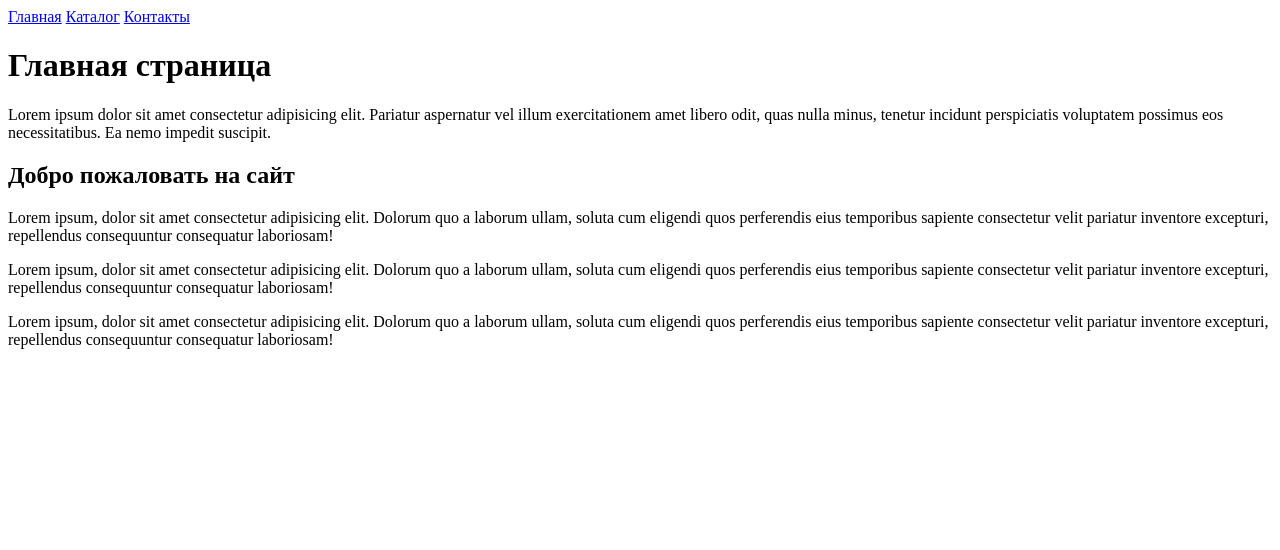
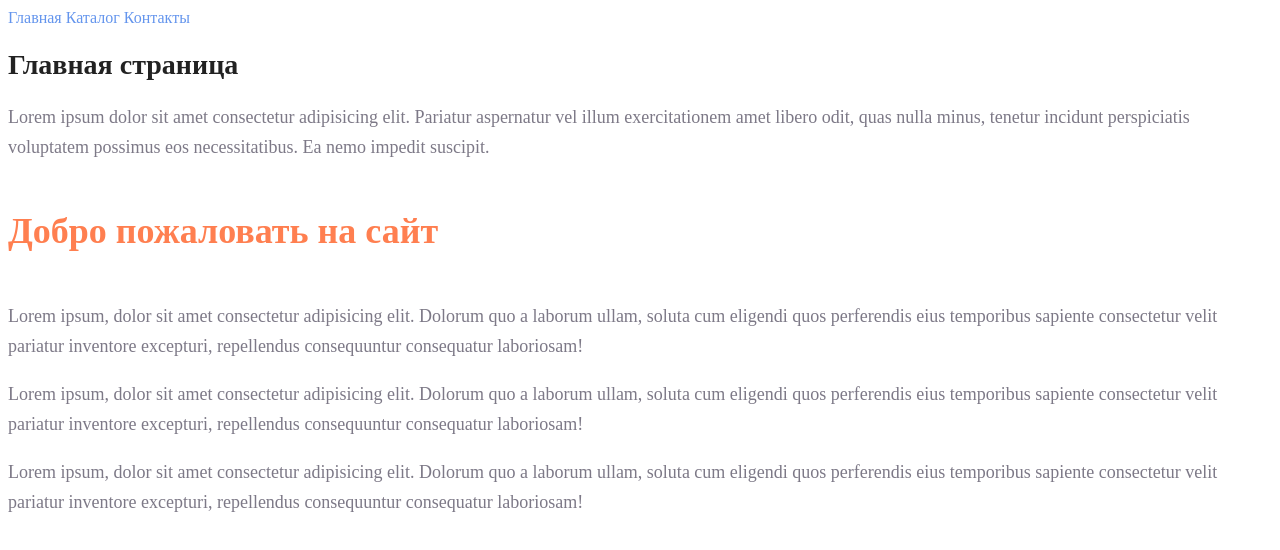
Before and after one commit to 1Khvan/HTML_CSS, a plain HTML site: page Personal_website/index.html in a window 1280 px wide. Drawn offline with Linux system fonts and the light colour scheme.

Commit message:
Lesson4.Seminar.CSS

```diff
--- a/Personal_website/index.html
+++ b/Personal_website/index.html
@@ -4,18 +4,19 @@
     <meta charset="UTF-8">
     <meta name="viewport" content="width=device-width, initial-scale=1.0">
     <title>Главная страница</title>
+    <link rel="stylesheet" href="style.css">
 </head>
 <body>
-    <a href="index.html">Главная</a>
-    <a href="../Personal_website/catalog/catalog.html">Каталог</a>
-    <a href="contacts.html">Контакты</a>
-    <h1>Главная страница</h1>
-    <p>Lorem ipsum dolor sit amet consectetur adipisicing elit. Pariatur aspernatur vel illum exercitationem amet libero odit, quas nulla minus, tenetur incidunt perspiciatis voluptatem possimus eos necessitatibus. Ea nemo impedit suscipit.
+    <a class="menu" href="index.html">Главная</a>
+    <a class="menu" href="../Personal_website/catalog/catalog.html">Каталог</a>
+    <a class="menu" href="contacts.html">Контакты</a>
+    <h1 class="tytle">Главная страница</h1>
+    <p class="text">Lorem ipsum dolor sit amet consectetur adipisicing elit. Pariatur aspernatur vel illum exercitationem amet libero odit, quas nulla minus, tenetur incidunt perspiciatis voluptatem possimus eos necessitatibus. Ea nemo impedit suscipit.
 
     </p>
-    <h2>Добро пожаловать на сайт</h2>
-    <p>Lorem ipsum, dolor sit amet consectetur adipisicing elit. Dolorum quo a laborum ullam, soluta cum eligendi quos perferendis eius temporibus sapiente consectetur velit pariatur inventore excepturi, repellendus consequuntur consequatur laboriosam!</p>
-    <p>Lorem ipsum, dolor sit amet consectetur adipisicing elit. Dolorum quo a laborum ullam, soluta cum eligendi quos perferendis eius temporibus sapiente consectetur velit pariatur inventore excepturi, repellendus consequuntur consequatur laboriosam!</p>
-    <p>Lorem ipsum, dolor sit amet consectetur adipisicing elit. Dolorum quo a laborum ullam, soluta cum eligendi quos perferendis eius temporibus sapiente consectetur velit pariatur inventore excepturi, repellendus consequuntur consequatur laboriosam!</p>
+    <h2 class="subtytle">Добро пожаловать на сайт</h2>
+    <p class="text">Lorem ipsum, dolor sit amet consectetur adipisicing elit. Dolorum quo a laborum ullam, soluta cum eligendi quos perferendis eius temporibus sapiente consectetur velit pariatur inventore excepturi, repellendus consequuntur consequatur laboriosam!</p>
+    <p class="text">Lorem ipsum, dolor sit amet consectetur adipisicing elit. Dolorum quo a laborum ullam, soluta cum eligendi quos perferendis eius temporibus sapiente consectetur velit pariatur inventore excepturi, repellendus consequuntur consequatur laboriosam!</p>
+    <p class="text">Lorem ipsum, dolor sit amet consectetur adipisicing elit. Dolorum quo a laborum ullam, soluta cum eligendi quos perferendis eius temporibus sapiente consectetur velit pariatur inventore excepturi, repellendus consequuntur consequatur laboriosam!</p>
 </body>
 </html>
--- /dev/null
+++ b/Personal_website/style.css
@@ -0,0 +1,33 @@
+
+a {
+    text-decoration: none;
+}
+
+.menu {
+    color: cornflowerblue;
+    font-size: 16px;
+    line-height: 20px;
+}
+
+.tytle {
+    color: #222222;
+    font-size: 28px;
+    line-height: 36px;
+    font-weight: bold;
+}
+
+.subtytle {
+    color: coral;
+    font-style: normal;
+    font-weight: 700;
+    font-size: 36px;
+    line-height: 80px;
+}
+
+.text {
+    font-style: normal;
+    font-weight: 300;
+    font-size: 18px;
+    line-height: 30px;
+    color: #7D7987;
+}
```
Also changed, not shown: Personal_website/catalog/catalog.html (+9 -8 lines), Personal_website/contacts.html (+5 -4 lines).
